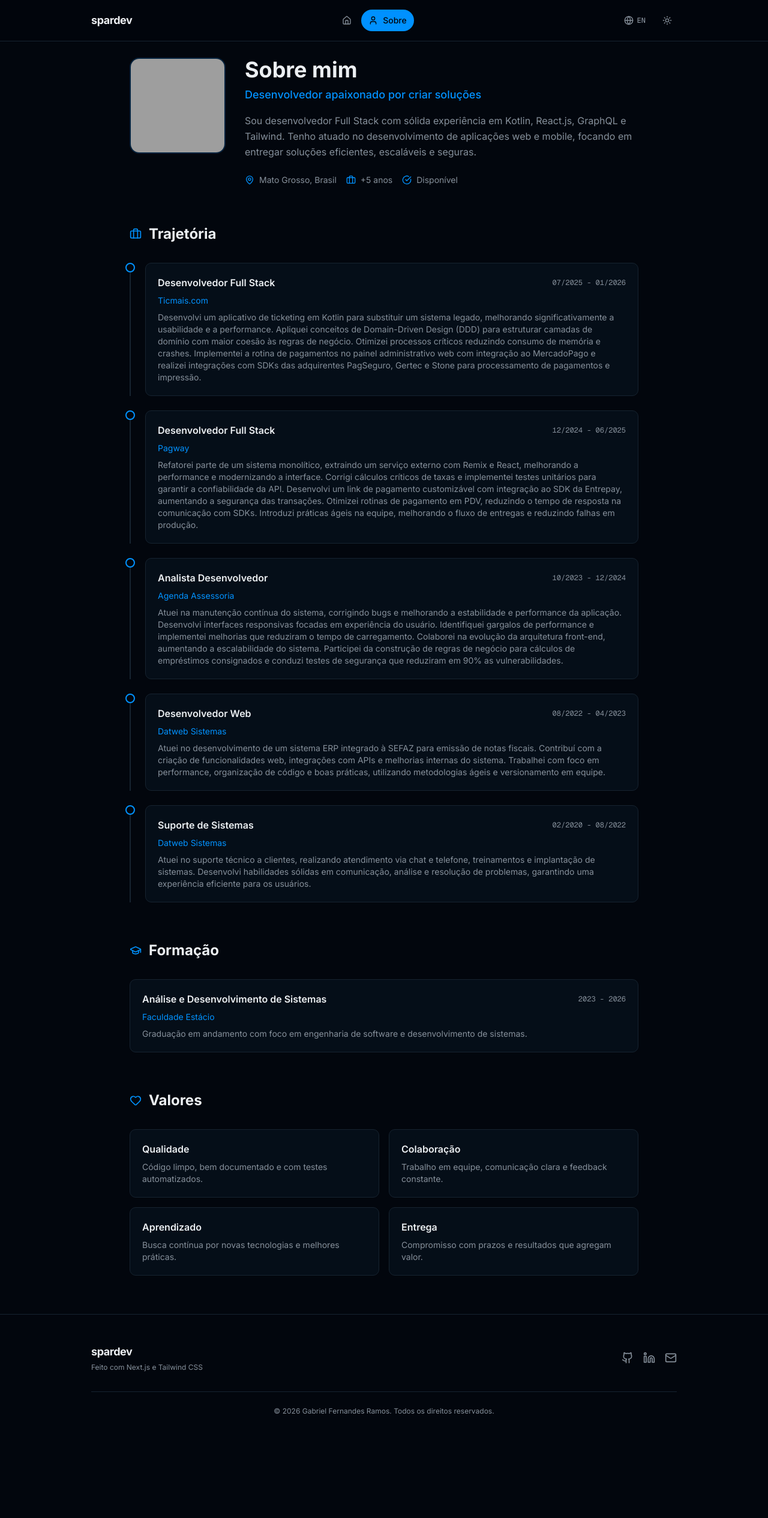
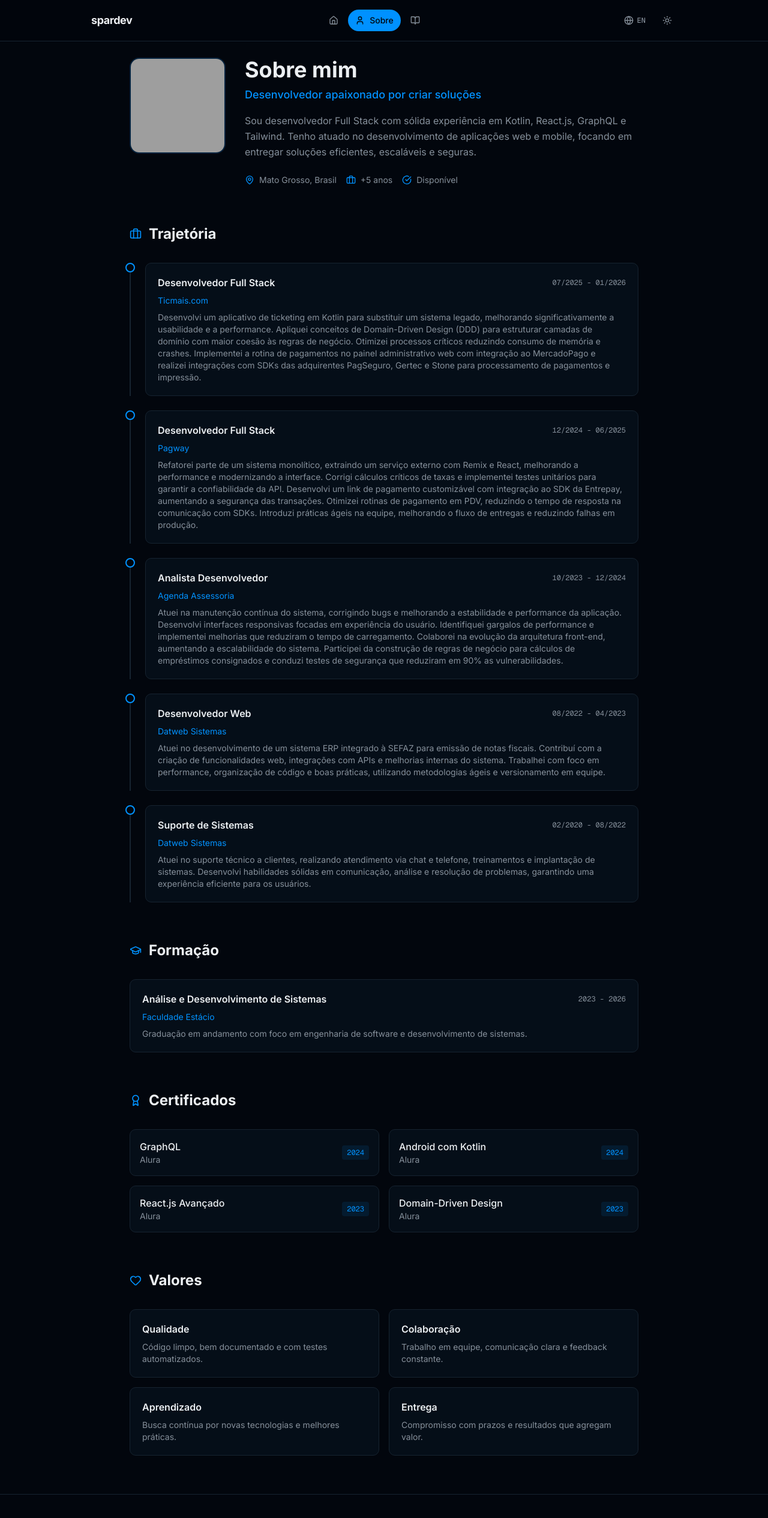
Before and after one commit to spardevv/portfolio, a Next.js app: page /sobre in a window 1280 px wide. Shown: the top 2530 px of the page at 60% size. Before the commit the page ends 2408 px from the top, so only its background shows below. Built offline with nearby package versions, Linux system fonts and the light colour scheme; grey boxes are pictures that could not be loaded.

Commit message:
feat: add new stuff

```diff
--- a/app/layout.tsx
+++ b/app/layout.tsx
@@ -17,7 +17,7 @@ const geistMono = Geist_Mono({
 });
 
 export const metadata: Metadata = {
-  title: "Gabriel Fernandes Ramos | Full Stack Developer",
+  title: "Spardev | Full Stack Developer",
   description:
     "Portfolio de Gabriel Fernandes Ramos - Desenvolvedor Full Stack com experiencia em Kotlin, React.js, GraphQL e Tailwind.",
   icons: {
--- a/app/page.tsx
+++ b/app/page.tsx
@@ -13,7 +13,7 @@ export default function Home() {
         <HeroSection />
         <ServicesSection />
         <SkillsSection />
-        {/* <ProjectsSection /> */}
+        <ProjectsSection />
       </main>
       <Footer />
     </>
--- a/app/sobre/page.tsx
+++ b/app/sobre/page.tsx
@@ -176,7 +176,7 @@ export default function SobrePage() {
           </motion.section>
 
           {/* Certificates Section */}
-          {/* <motion.section
+          <motion.section
             initial="hidden"
             whileInView="visible"
             viewport={{ once: true, margin: "-50px" }}
@@ -215,7 +215,7 @@ export default function SobrePage() {
                 </MotionDiv>
               ))}
             </div>
-          </motion.section> */}
+          </motion.section>
 
           {/* Values Section */}
           <motion.section
--- a/components/header.tsx
+++ b/components/header.tsx
@@ -20,7 +20,7 @@ export function Header() {
   const navItems = [
     { label: t.home, href: "/", icon: Home },
     { label: t.about, href: "/sobre", icon: User },
-    // { label: t.blog, href: "/blog", icon: BookOpen },
+    { label: t.blog, href: "/blog", icon: BookOpen },
   ];
 
   const isActive = (href: string) => {
```
